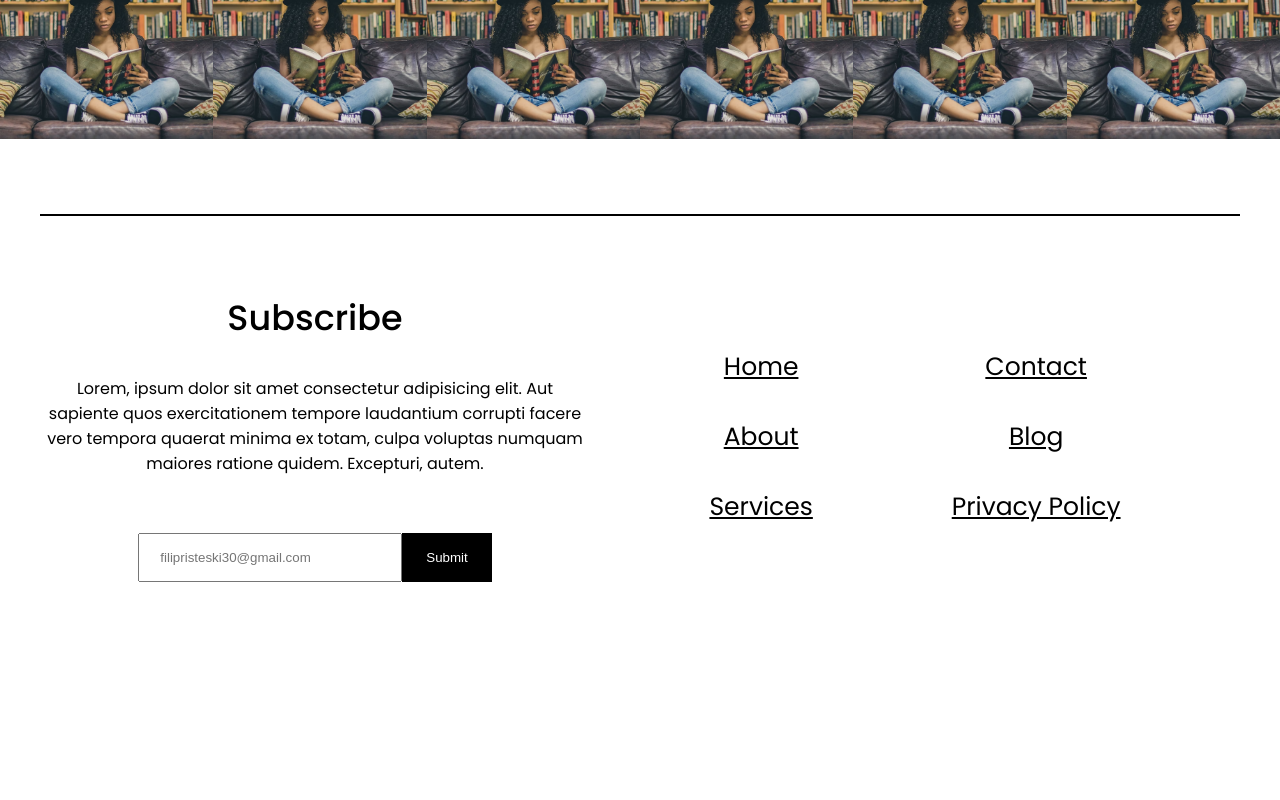
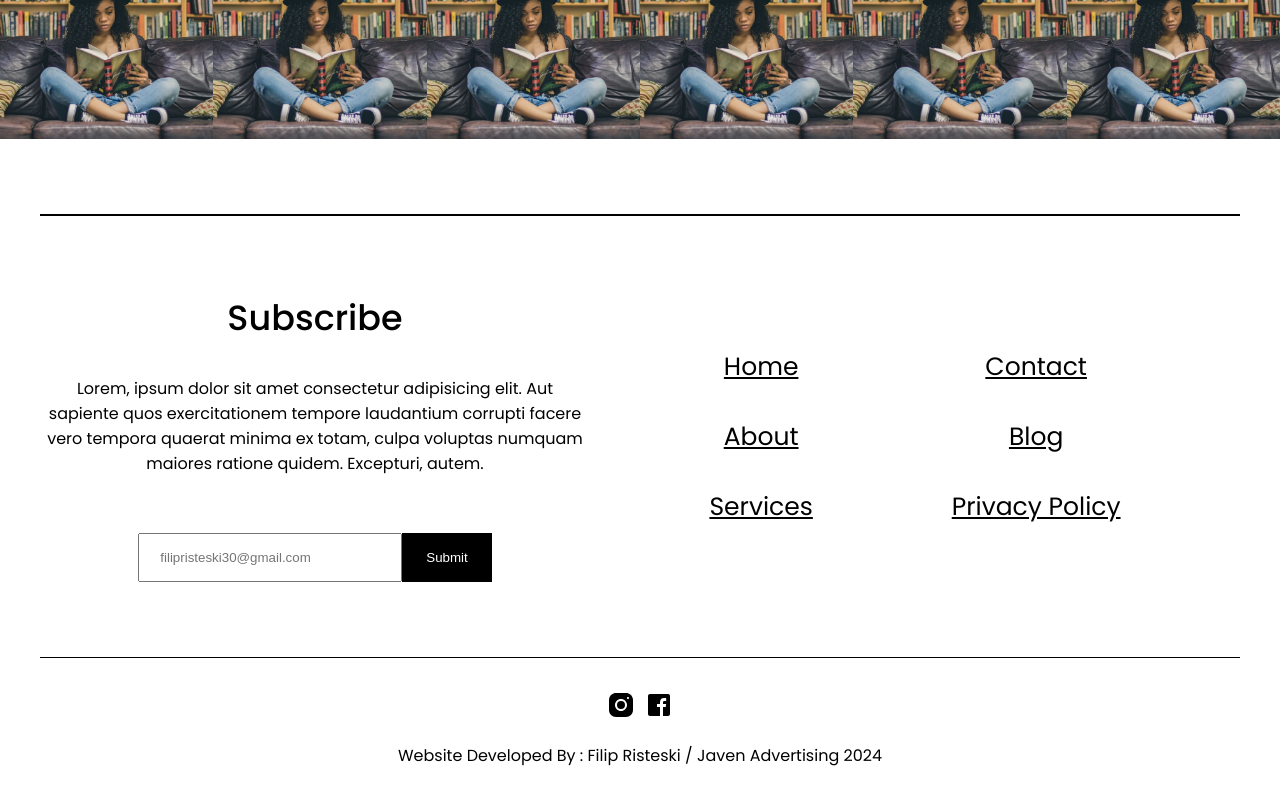
Before and after one commit to filipristeski23/Javen-Advertising, a React (Vite) app: page / in a window 1280 px wide. Shown: the part 2859-3659 px from the top of the page. Before the commit the page ends 3516 px from the top, so only its background shows below. Built offline with nearby package versions, Linux system fonts and the light colour scheme.

Commit message:
Finished working on the footer of the website and also implemented controlled form for the email collection form

```diff
--- a/src/App.jsx
+++ b/src/App.jsx
@@ -4,6 +4,7 @@ import InformationalSection from "./components/InformationalSection";
 import QuoteSection from "./components/QuoteSection";
 import PicturesSection from "./components/PicturesSection";
 import ContactForm from "./components/ContactForm";
+import Footer from "./components/Footer";
 
 function App() {
   return (
@@ -14,6 +15,7 @@ function App() {
       <QuoteSection />
       <PicturesSection />
       <ContactForm />
+      <Footer />
     </div>
   );
 }
--- a/src/components/ContactForm.jsx
+++ b/src/components/ContactForm.jsx
@@ -1,3 +1,4 @@
+import { useState } from "react";
 import styled from "styled-components";
 
 const ContactFormSection = styled.div`
@@ -54,6 +55,7 @@ const Button = styled.button`
   color: white;
   border: none;
   cursor: pointer;
+  font-weight: 500;
 `;
 
 const RightSide = styled.div`
@@ -83,6 +85,16 @@ const Input = styled.input`
 `;
 
 function ContactForm() {
+  const [email, setEmail] = useState("");
+
+  const handleInputChange = (e) => {
+    setEmail(e.target.value);
+  };
+
+  const handleSubmit = (e) => {
+    e.preventDefault();
+  };
+
   return (
     <ContactFormSection>
       <ContactFormSectionContainer>
@@ -94,8 +106,13 @@ function ContactForm() {
             tempora quaerat minima ex totam, culpa voluptas numquam maiores
             ratione quidem. Excepturi, autem.
           </H4>
-          <Form>
-            <Input type="text" placeholder="filipristeski30@gmail.com"></Input>
+          <Form onSubmit={handleSubmit}>
+            <Input
+              type="email"
+              placeholder="filipristeski30@gmail.com"
+              value={email}
+              onChange={handleInputChange}
+            ></Input>
             <Button type="submit">Submit</Button>
           </Form>
         </LeftSide>
--- /dev/null
+++ b/src/components/Footer.jsx
@@ -0,0 +1,57 @@
+import styled from "styled-components";
+import Instagram from "../materials/icons8-instagram (16).svg";
+import Facebook from "../materials/icons8-facebook (14).svg";
+
+const FooterSection = styled.div`
+  width: 100%;
+`;
+
+const FooterSectionContainer = styled.div`
+  max-width: 75rem;
+  margin: 0 auto;
+  display: flex;
+  flex-direction: column;
+  justify-content: center;
+  align-items: center;
+  padding: 2rem 0px;
+  border-top: 1px solid black;
+  gap: 1rem;
+`;
+
+const Div = styled.div`
+  display: flex;
+  flex-direction: row;
+  gap: 0.5rem;
+`;
+
+const Img = styled.img`
+  width: 30px;
+`;
+
+const H4 = styled.h4`
+  color: black;
+  font-size: 1rem;
+  font-weight: 400;
+  text-align: center;
+  margin: 0;
+`;
+
+function Footer() {
+  return (
+    <FooterSection>
+      <FooterSectionContainer>
+        <Div>
+          <a href="www.instagram.com">
+            <Img src={Instagram} alt="instagram" />
+          </a>
+          <a href="www.facebook.com">
+            <Img src={Facebook} alt="facebook" />
+          </a>
+        </Div>
+        <H4>Website Developed By : Filip Risteski / Javen Advertising 2024</H4>
+      </FooterSectionContainer>
+    </FooterSection>
+  );
+}
+
+export default Footer;
```
Also changed, not shown: src/materials/icons8-instagram (16).svg.
